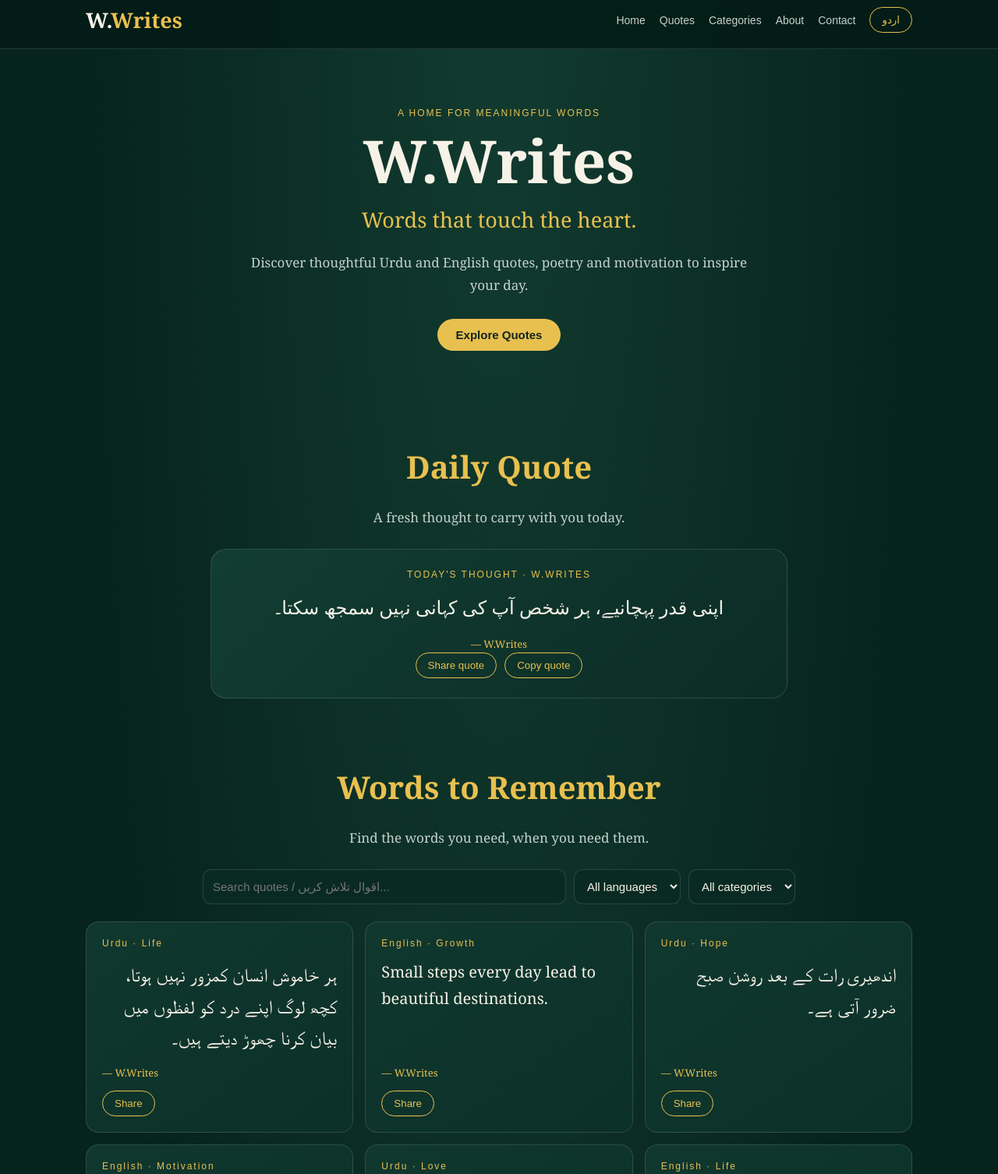
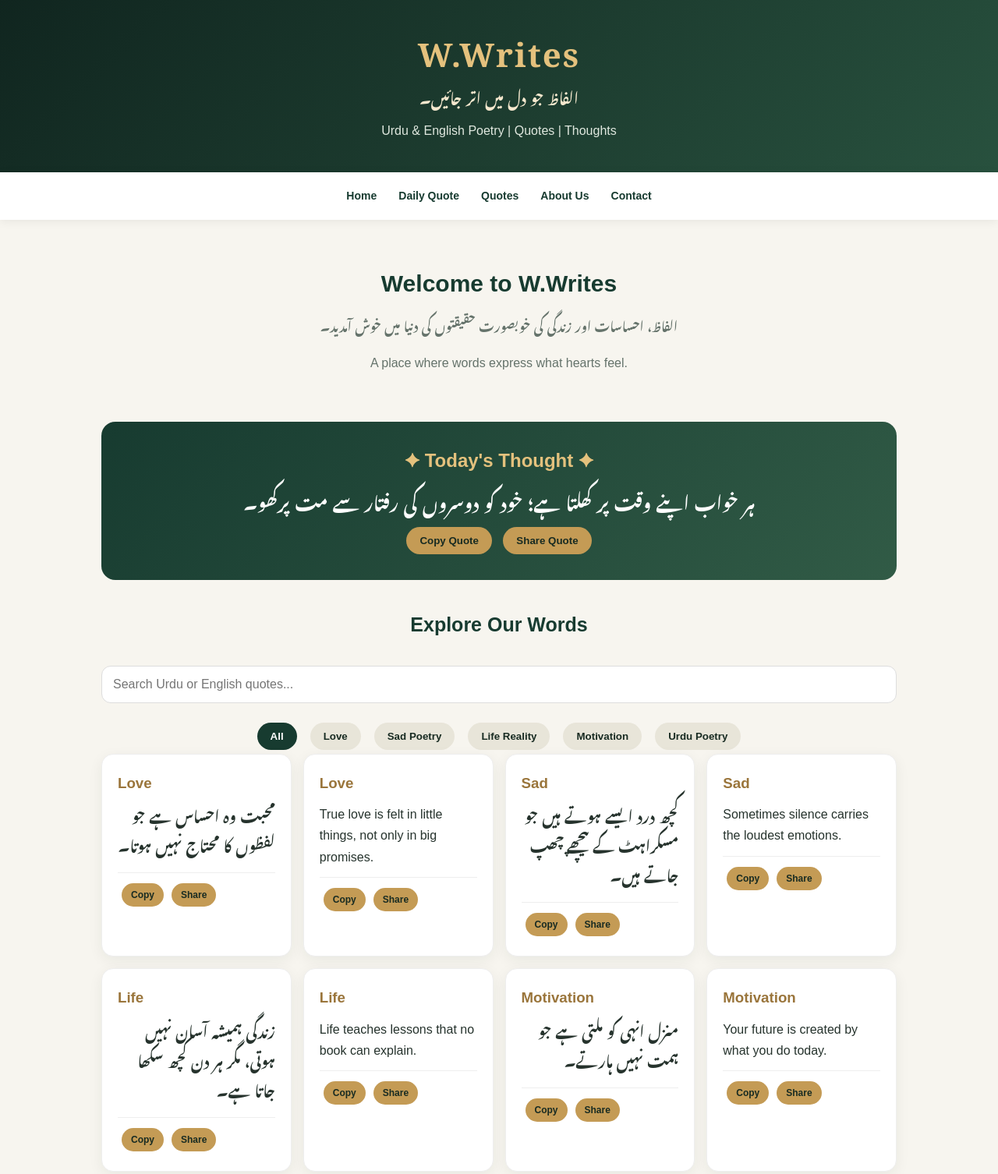
Before and after one commit to wwrites/wwrites.github.io, a plain HTML site: page index.html in a window 1280 px wide. Shown: the part 10-1516 px from the top of the page at 78% size. Drawn offline with Linux system fonts and the light colour scheme.

Commit message:
Revamp index.html with new layout and styles
Updated the HTML structure and styles for improved layout and design, including changes to the header, sections, and footer. Enhanced the functionality for displaying quotes and added Urdu language support.

```diff
--- a/index.html
+++ b/index.html
@@ -1,52 +1,158 @@
-<!doctype html>
-<html lang="en"><head>
-<meta charset="utf-8"><meta name="viewport" content="width=device-width,initial-scale=1">
-<meta name="description" content="W.Writes — Urdu and English quotes, poetry and motivation.">
-<meta name="theme-color" content="#06231d"><title>W.Writes | Words that touch the heart</title>
+
+<!DOCTYPE html>
+<html lang="ur">
+<head>
+<meta charset="UTF-8">
+<meta name="viewport" content="width=device-width, initial-scale=1">
+<meta name="description" content="W.Writes - Urdu and English poetry, love quotes, sad poetry, life realities and motivational words.">
+<meta name="theme-color" content="#10251f">
+<title>W.Writes | الفاظ جو دل میں اتر جائیں</title>
 <style>
-:root{--bg:#06231d;--panel:#10382f;--gold:#e8c04f;--cream:#f7f2e7;--muted:#c5d2cb;--line:#ffffff20}
-*{box-sizing:border-box}html{scroll-behavior:smooth}body{margin:0;background:radial-gradient(ellipse at top,#123b30,var(--bg) 60%);color:var(--cream);font:17px/1.7 Georgia,serif}
-header{position:sticky;top:0;background:#041d17f5;border-bottom:1px solid var(--line);z-index:5}.nav{max-width:1100px;margin:auto;padding:13px 20px;display:flex;justify-content:space-between;align-items:center;gap:15px;flex-wrap:wrap}.logo{font-size:27px;font-weight:bold}.logo span,h2{color:var(--gold)}nav{display:flex;gap:18px;align-items:center;flex-wrap:wrap;font:14px Arial,sans-serif;color:var(--muted)}a{color:inherit;text-decoration:none}nav a:hover{color:var(--gold)}button{cursor:pointer}.lang,.outline{background:transparent;border:1px solid var(--gold);color:var(--gold);border-radius:25px;padding:8px 15px}
-.hero{text-align:center;max-width:850px;margin:auto;padding:75px 20px}.eyebrow,.meta,.label{color:var(--gold);font:12px Arial,sans-serif;letter-spacing:2px}.hero h1{font-size:clamp(48px,8vw,76px);line-height:1.1;margin:12px}.tagline{color:var(--gold);font-size:27px}.hero p{color:var(--muted);max-width:650px;margin:18px auto 28px}.btn{display:inline-block;background:var(--gold);color:#14251d;border:0;border-radius:28px;padding:12px 24px;font:bold 15px Arial,sans-serif}
-section{max-width:1100px;margin:auto;padding:40px 20px}.head{text-align:center;margin-bottom:25px}.head h2{font-size:clamp(28px,4vw,40px);margin:0 0 4px}.head p,.about,.contact{color:var(--muted)}
-.daily{max-width:740px;margin:auto;text-align:center;background:linear-gradient(135deg,#123d32,#0b2c25);border:1px solid var(--line);border-radius:20px;padding:25px}.daily blockquote{font-size:clamp(22px,3vw,29px);margin:15px 0}.actions{display:flex;gap:10px;justify-content:center;flex-wrap:wrap}
-.tools{display:flex;gap:10px;max-width:760px;margin:0 auto 22px;flex-wrap:wrap}input,select{background:#092a23;color:var(--cream);border:1px solid var(--line);border-radius:11px;padding:12px;font:15px Arial,sans-serif}input{flex:1;min-width:200px}
-.grid{display:grid;grid-template-columns:repeat(3,1fr);gap:15px}.quote,.category{background:linear-gradient(145deg,var(--panel),#0b3028);border:1px solid var(--line);border-radius:16px;padding:20px}.quote{display:flex;flex-direction:column;min-height:205px}.quote p{font-size:20px;flex:1;margin:13px 0}.urdu{direction:rtl;font-size:24px!important}.by{color:var(--gold);font-size:13px}.share{align-self:flex-start;margin-top:12px}
-.categories{display:grid;grid-template-columns:repeat(4,1fr);gap:13px}.category{text-align:center;color:var(--cream)}.category strong{display:block}.category span{font:13px Arial,sans-serif;color:var(--muted)}.category:hover{background:#17483a}.about,.contact{text-align:center;max-width:780px}footer{text-align:center;border-top:1px solid var(--line);padding:24px;color:var(--muted);font:14px Arial,sans-serif}.empty{text-align:center;grid-column:1/-1;color:var(--muted);padding:20px}
-@media(max-width:700px){.nav{justify-content:center}.grid{grid-template-columns:1fr}.categories{grid-template-columns:repeat(2,1fr)}section{padding:32px 15px}.hero{padding:55px 18px}}
-@media(min-width:701px) and (max-width:950px){.grid{grid-template-columns:repeat(2,1fr)}}
-</style></head><body>
-<header><div class="nav"><a class="logo" href="#home">W.<span>Writes</span></a><nav><a href="#home">Home</a><a href="#quotes">Quotes</a><a href="#categories">Categories</a><a href="#about">About</a><a href="#contact">Contact</a><button class="lang" id="langToggle">اردو</button></nav></div></header>
-<main>
-<section class="hero" id="home"><div class="eyebrow">A HOME FOR MEANINGFUL WORDS</div><h1>W.Writes</h1><div class="tagline">Words that touch the heart.</div><p>Discover thoughtful Urdu and English quotes, poetry and motivation to inspire your day.</p><a class="btn" href="#quotes">Explore Quotes</a></section>
-<section id="daily"><div class="head"><h2>Daily Quote</h2><p>A fresh thought to carry with you today.</p></div><div class="daily"><div class="label">TODAY'S THOUGHT · W.WRITES</div><blockquote id="dailyText"></blockquote><div class="by">— W.Writes</div><div class="actions"><button class="outline" id="dailyShare">Share quote</button><button class="outline" id="dailyCopy">Copy quote</button></div></div></section>
-<section id="quotes"><div class="head"><h2>Words to Remember</h2><p>Find the words you need, when you need them.</p></div><div class="tools"><input id="search" type="search" placeholder="Search quotes / اقوال تلاش کریں..."><select id="language"><option value="all">All languages</option><option>English</option><option>Urdu</option></select><select id="category"><option value="all">All categories</option><option>Life</option><option>Hope</option><option>Love</option><option>Growth</option><option>Motivation</option><option>Poetry</option></select></div><div class="grid" id="quoteGrid" aria-live="polite"></div></section>
-<section id="categories"><div class="head"><h2>Explore by Category</h2><p>Choose a feeling, find the words.</p></div><div class="categories">
-<button class="category" data-cat="Life"><strong>Urdu Quotes</strong><span>Thoughts in our beautiful language</span></button><button class="category" data-cat="Growth"><strong>English Quotes</strong><span>Words for every mood</span></button><button class="category" data-cat="Poetry"><strong>Poetry</strong><span>Feelings shaped into lines</span></button><button class="category" data-cat="Motivation"><strong>Motivation</strong><span>A gentle push towards your goals</span></button></div></section>
-<section id="about" class="about"><div class="head"><h2>About W.Writes</h2></div><p>W.Writes is a home for meaningful words in Urdu and English. Our purpose is simple: to share words that inspire, comfort and connect people.</p></section>
-<section id="contact" class="contact"><div class="head"><h2>Stay Connected</h2><p>Follow W.Writes and share the words that matter.</p></div><p>For feedback, collaborations and suggestions, contact us by email.</p><a class="btn" href="mailto:wwrts57@gmail.com?subject=W.Writes%20Website">Email W.Writes</a><p style="font-size:13px">Replace wwrts57@gmail.com in this file with your real email address.</p></section>
-</main><footer>© <span id="year"></span> W.Writes · Words that touch the heart.</footer>
+:root{--bg:#f7f5ef;--green:#173b30;--gold:#c49b55;--ink:#26332d;--white:#fff}
+*{box-sizing:border-box}
+html{scroll-behavior:smooth}
+body{margin:0;background:var(--bg);color:var(--ink);font-family:Arial,"Noto Nastaliq Urdu",sans-serif;line-height:1.8}
+header{background:linear-gradient(135deg,#10251f,#28513e);color:white;text-align:center;padding:42px 16px 30px}
+.logo{font-family:Georgia,serif;font-size:42px;font-weight:bold;letter-spacing:2px;color:#e4c17d}
+.tagline{font-size:19px;color:#f5e8ce;margin:4px}
+header p{color:#e0e8df;margin:8px}
+nav{background:#fff;display:flex;justify-content:center;flex-wrap:wrap;gap:8px;padding:13px;position:sticky;top:0;z-index:5;box-shadow:0 2px 12px #0001}
+nav a{color:var(--green);text-decoration:none;font-weight:bold;padding:5px 10px;font-size:14px}
+main{max-width:1050px;margin:auto;padding:20px 15px}
+.hero{text-align:center;padding:30px 12px}
+.hero h1{color:var(--green);font-size:30px;margin:5px}
+.hero p{color:#65736b}
+.daily{background:linear-gradient(135deg,#173b30,#315b46);color:white;text-align:center;padding:28px 18px;border-radius:18px;margin:15px 0 30px}
+.daily h2{color:#e4c17d;margin:0 0 12px}
+.daily .quote{font-size:23px;line-height:2}
+button{cursor:pointer;border:0;border-radius:22px;padding:10px 17px;background:var(--gold);color:#182b22;font-weight:bold;margin:5px}
+.search{width:100%;padding:14px;border:1px solid #ddd;border-radius:12px;font-size:16px;margin:12px 0 20px}
+.section-title{text-align:center;color:var(--green);font-size:25px;margin:35px 0 18px}
+.filters{display:flex;justify-content:center;flex-wrap:wrap;gap:7px}
+.filters button{background:#e8e5d9}
+.filters button.active{background:var(--green);color:white}
+.grid{display:grid;grid-template-columns:repeat(auto-fit,minmax(230px,1fr));gap:15px}
+.card{background:white;padding:20px;border-radius:15px;box-shadow:0 5px 18px #172c2010;border:1px solid #eee}
+.card h3{color:#9a753b;margin:0 0 10px}
+.card .quote{font-size:19px;line-height:2}
+.card .english{font-size:16px;line-height:1.7}
+.actions{border-top:1px solid #eee;margin-top:12px;padding-top:8px}
+.actions button{font-size:12px;padding:8px 12px}
+.info{background:white;padding:25px;border-radius:16px;margin:25px 0;text-align:center}
+.info h2{color:var(--green)}
+.info a{color:#89662f}
+footer{background:#10251f;color:#eee;text-align:center;padding:25px 12px;margin-top:35px}
+footer a{color:#e4c17d}
+.hidden{display:none}
+</style>
+</head>
+<body>
+<header>
+<div class="logo">W.Writes</div>
+<div class="tagline" dir="rtl">الفاظ جو دل میں اتر جائیں۔</div>
+<p>Urdu & English Poetry | Quotes | Thoughts</p>
+</header>
+
+<nav>
+<a href="#home">Home</a>
+<a href="#daily">Daily Quote</a>
+<a href="#quotes">Quotes</a>
+<a href="#about">About Us</a>
+<a href="#contact">Contact</a>
+</nav>
+
+<main id="home">
+<section class="hero">
+<h1>Welcome to W.Writes</h1>
+<p dir="rtl">الفاظ، احساسات اور زندگی کی خوبصورت حقیقتوں کی دنیا میں خوش آمدید۔</p>
+<p>A place where words express what hearts feel.</p>
+</section>
+
+<section class="daily" id="daily">
+<h2>✦ Today's Thought ✦</h2>
+<div class="quote" dir="rtl">ہر خواب اپنے وقت پر کھلتا ہے؛ خود کو دوسروں کی رفتار سے مت پرکھو۔</div>
+<button onclick="copyText('ہر خواب اپنے وقت پر کھلتا ہے؛ خود کو دوسروں کی رفتار سے مت پرکھو۔')">Copy Quote</button>
+<button onclick="shareText('ہر خواب اپنے وقت پر کھلتا ہے؛ خود کو دوسروں کی رفتار سے مت پرکھو۔')">Share Quote</button>
+</section>
+
+<section id="quotes">
+<h2 class="section-title">Explore Our Words</h2>
+<input class="search" id="search" type="search" placeholder="Search Urdu or English quotes..." oninput="render()">
+<div class="filters">
+<button class="active" onclick="setCategory('All',this)">All</button>
+<button onclick="setCategory('Love',this)">Love</button>
+<button onclick="setCategory('Sad',this)">Sad Poetry</button>
+<button onclick="setCategory('Life',this)">Life Reality</button>
+<button onclick="setCategory('Motivation',this)">Motivation</button>
+<button onclick="setCategory('Poetry',this)">Urdu Poetry</button>
+</div>
+<div class="grid" id="quoteGrid"></div>
+</section>
+
+<section class="info" id="about">
+<h2>About W.Writes</h2>
+<p dir="rtl">W.Writes ایک ایسا پلیٹ فارم ہے جہاں محبت، اداسی، زندگی کی حقیقتوں اور امید کے احساسات کو خوبصورت الفاظ میں بیان کیا جاتا ہے۔ ہمارا مقصد ایسے الفاظ شیئر کرنا ہے جو دل کو چھو جائیں اور سوچ میں مثبت تبدیلی لائیں۔</p>
+<p>Our mission is to inspire hearts through meaningful words, poetry and daily thoughts.</p>
+</section>
+
+<section class="info" id="contact">
+<h2>Stay Connected</h2>
+<p dir="rtl">اپنی رائے، تجاویز یا سوالات ہمارے ساتھ شیئر کریں۔</p>
+<p>Email: <a href="mailto:wwrts57@gmail.com">wwrts57@gmail.com</a></p>
+<p>Follow W.Writes on social media for daily poetry and quotes.</p>
+</section>
+</main>
+
+<footer>
+<div class="logo">W.Writes</div>
+<p dir="rtl">الفاظ جو دل میں اتر جائیں۔</p>
+<p>© <span id="year"></span> W.Writes. All Rights Reserved.</p>
+<a href="#home">Back to Top ↑</a>
+</footer>
+
 <script>
 const quotes=[
-{lang:"Urdu",cat:"Life",text:"ہر خاموش انسان کمزور نہیں ہوتا، کچھ لوگ اپنے درد کو لفظوں میں بیان کرنا چھوڑ دیتے ہیں۔"},
-{lang:"English",cat:"Growth",text:"Small steps every day lead to beautiful destinations."},
-{lang:"Urdu",cat:"Hope",text:"اندھیری رات کے بعد روشن صبح ضرور آتی ہے۔"},
-{lang:"English",cat:"Motivation",text:"Your future is created by what you do today, not tomorrow."},
-{lang:"Urdu",cat:"Love",text:"محبت صرف لفظ نہیں، احساس اور خلوص کا نام ہے۔"},
-{lang:"English",cat:"Life",text:"Be the reason someone believes in the goodness of people."},
-{lang:"Urdu",cat:"Motivation",text:"کامیابی اُنہی کو ملتی ہے جو مشکل وقت میں بھی ہمت نہیں ہارتے۔"},
-{lang:"English",cat:"Hope",text:"Even the darkest night will end and the sun will rise."},
-{lang:"Urdu",cat:"Poetry",text:"دل میں امید کا چراغ جلائے رکھنا، وقت بدلتے دیر نہیں لگتی۔"},
-{lang:"English",cat:"Love",text:"A kind heart leaves a beautiful mark wherever it goes."},
-{lang:"Urdu",cat:"Growth",text:"اپنی قدر پہچانیے، ہر شخص آپ کی کہانی نہیں سمجھ سکتا۔"},
-{lang:"English",cat:"Poetry",text:"Some feelings are too deep for words, yet the heart understands."}
+{cat:"Love",lang:"ur",text:"محبت وہ احساس ہے جو لفظوں کا محتاج نہیں ہوتا۔"},
+{cat:"Love",lang:"en",text:"True love is felt in little things, not only in big promises."},
+{cat:"Sad",lang:"ur",text:"کچھ درد ایسے ہوتے ہیں جو مسکراہٹ کے پیچھے چھپ جاتے ہیں۔"},
+{cat:"Sad",lang:"en",text:"Sometimes silence carries the loudest emotions."},
+{cat:"Life",lang:"ur",text:"زندگی ہمیشہ آسان نہیں ہوتی، مگر ہر دن کچھ سکھا جاتا ہے۔"},
+{cat:"Life",lang:"en",text:"Life teaches lessons that no book can explain."},
+{cat:"Motivation",lang:"ur",text:"منزل انہی کو ملتی ہے جو ہمت نہیں ہارتے۔"},
+{cat:"Motivation",lang:"en",text:"Your future is created by what you do today."},
+{cat:"Poetry",lang:"ur",text:"خاموش لبوں پہ بھی اک داستان ہوتی ہے، ہر مسکراہٹ کے پیچھے ایک جان ہوتی ہے۔"},
+{cat:"Poetry",lang:"ur",text:"وقت بدلتا ہے، حالات بدلتے ہیں، بس انسان کو امید نہیں چھوڑنی چاہیے۔"},
+{cat:"Love",lang:"ur",text:"کچھ لوگ دل میں اس طرح اتر جاتے ہیں کہ پھر کبھی نہیں نکلتے۔"},
+{cat:"Motivation",lang:"en",text:"Small steps every day lead to beautiful destinations."},
+{cat:"Life",lang:"ur",text:"اپنی قدر پہچانو، ہر کسی کی رائے تمہاری حقیقت نہیں ہوتی۔"},
+{cat:"Sad",lang:"ur",text:"کبھی کبھی سب کچھ کہنے کے لیے خاموش رہنا پڑتا ہے۔"},
+{cat:"Poetry",lang:"en",text:"Some feelings are too deep for words, yet the heart understands."}
 ];
-const grid=document.getElementById('quoteGrid'),search=document.getElementById('search'),language=document.getElementById('language'),category=document.getElementById('category');
-function share(text){if(navigator.share){navigator.share({title:'W.Writes Quote',text:text+' — W.Writes',url:location.href}).catch(()=>{});}else if(navigator.clipboard){navigator.clipboard.writeText(text+' — W.Writes').then(()=>alert('Quote copied. Paste it anywhere to share.'));}else alert(text);}
-function render(){const q=search.value.trim().toLowerCase();const list=quotes.filter(x=>(language.value==='all'||x.lang===language.value)&&(category.value==='all'||x.cat===category.value)&&(!q||(x.text+' '+x.cat+' '+x.lang).toLowerCase().includes(q)));grid.innerHTML='';if(!list.length){grid.innerHTML='<div class="empty">No quotes found. Try another search.</div>';return;}list.forEach(x=>{const card=document.createElement('article');card.className='quote';const m=document.createElement('div');m.className='meta';m.textContent=x.lang+' · '+x.cat;const p=document.createElement('p');p.textContent=x.text;if(x.lang==='Urdu')p.className='urdu';const by=document.createElement('div');by.className='by';by.textContent='— W.Writes';const b=document.createElement('button');b.className='outline share';b.textContent='Share';b.addEventListener('click',()=>share(x.text));card.append(m,p,by,b);grid.append(card);});}
-[search,language,category].forEach(el=>el.addEventListener(el===search?'input':'change',render));
-document.querySelectorAll('[data-cat]').forEach(b=>b.addEventListener('click',()=>{category.value=b.dataset.cat;render();document.getElementById('quotes').scrollIntoView();}));
-const day=Math.floor(Date.UTC(new Date().getFullYear(),new Date().getMonth(),new Date().getDate())/86400000),daily=quotes[day%quotes.length];document.getElementById('dailyText').textContent=daily.text;if(daily.lang==='Urdu')document.getElementById('dailyText').className='urdu';
-document.getElementById('dailyShare').onclick=()=>share(daily.text);document.getElementById('dailyCopy').onclick=()=>{if(navigator.clipboard)navigator.clipboard.writeText(daily.text+' — W.Writes').then(()=>alert('Quote copied!'));else alert(daily.text);};
-document.getElementById('year').textContent=new Date().getFullYear();document.getElementById('langToggle').onclick=()=>{language.value=language.value==='Urdu'?'all':'Urdu';render();document.getElementById('quotes').scrollIntoView();};render();
-</script></body></html>
+let category="All";
+function setCategory(c,b){
+category=c;
+document.querySelectorAll(".filters button").forEach(x=>x.classList.remove("active"));
+b.classList.add("active");
+render();
+}
+function render(){
+const term=document.getElementById("search").value.toLowerCase();
+const list=quotes.filter(q=>(category==="All"||q.cat===category)&&q.text.toLowerCase().includes(term));
+document.getElementById("quoteGrid").innerHTML=list.map(q=>{
+const safe=q.text.replace(/'/g,"\\'");
+return `<article class="card"><h3>${q.cat}</h3><div class="${q.lang==="ur"?"quote":"english"}" ${q.lang==="ur"?'dir="rtl"':''}>${q.text}</div><div class="actions"><button onclick="copyText('${safe}')">Copy</button><button onclick="shareText('${safe}')">Share</button></div></article>`;
+}).join("")||"<p>No quotes found. Try another search.</p>";
+}
+function copyText(t){
+if(navigator.clipboard&&navigator.clipboard.writeText){navigator.clipboard.writeText(t).then(()=>alert("Quote copied!")).catch(()=>alert(t));}
+else{alert(t);}
+}
+function shareText(t){
+if(navigator.share){navigator.share({title:"W.Writes",text:t,url:location.href}).catch(()=>{});}
+else{copyText(t);}
+}
+document.getElementById("year").textContent=new Date().getFullYear();
+render();
+</script>
+</body>
+</html>
```
